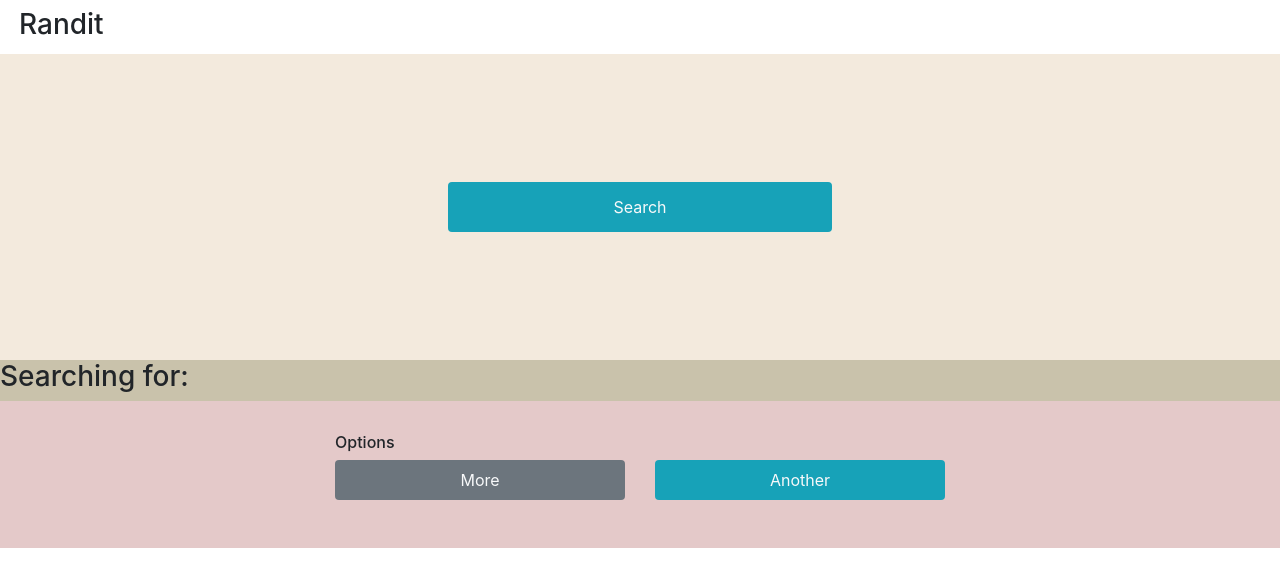
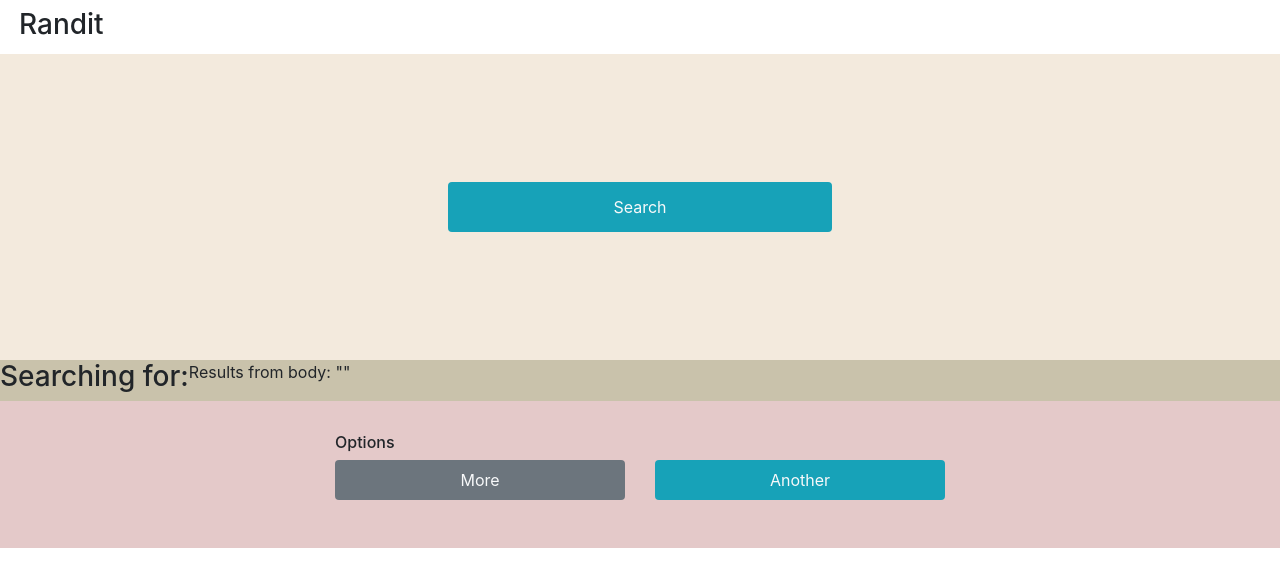
Before and after one commit to prestonwin78/Randit, a React (Create React App) app: page / in a window 1280 px wide. Shown: the top 586 px of the page. Built offline with nearby package versions, Linux system fonts and the light colour scheme.

Commit message:
Add basic API search

```diff
--- a/src/components/Body.js
+++ b/src/components/Body.js
@@ -1,17 +1,39 @@
-import React from 'react';
-import SearchBar from './SearchBar';
-import Results from './Results';
-import OptionsBar from './OptionsBar';
-
+import React, { useState } from "react";
+import SearchBar from "./SearchBar";
+import Results from "./Results";
+import OptionsBar from "./OptionsBar";
 
 function Body() {
-  return(
+  const [searchTerm, changeSearchTerm] = useState("");
+  const [results, updateResults] = useState("");
+  return (
     <div className="body">
-      <SearchBar />
-      <Results />
+      <SearchBar search={() => search(changeSearchTerm, updateResults)} />
+      <Results searchTerm={searchTerm} results={results} />
       <OptionsBar />
     </div>
   );
 }
 
+const search = async function (changeTermState, updateResults) {
+  let term = await getSearchTerm();
+  console.log("got search term: " + term);
+  changeTermState(term);
+  updateResults(await makeSearchOnApi(term));
+};
+
+const getSearchTerm = async function () {
+  return "basketball";
+};
+
+const makeSearchOnApi = async function (searchTerm) {
+  if (searchTerm !== "") {
+    let responseData;
+    await fetch(`https://www.reddit.com/search.json?q=${searchTerm}&limit=10`)
+      .then((response) => response.json())
+      .then((data) => (responseData = data));
+    return responseData;
+  }
+};
+
 export default Body;
--- /dev/null
+++ b/src/components/Post.js
@@ -0,0 +1,12 @@
+import React from "react";
+
+function Post(props) {
+  return (
+    <div>
+      <p>{props.title}</p>
+      <p>{props.text}</p>
+    </div>
+  );
+}
+
+export default Post;
--- a/src/components/Results.js
+++ b/src/components/Results.js
@@ -1,13 +1,27 @@
-import React, { useState } from "react";
+import React from "react";
+import Post from "./Post";
 import "../styles/styles.css";
 import "../styles/results.css";
 
-function Results() {
+function Results(props) {
+  const posts = getListOfPosts(props.results);
   return (
     <div className="row resultsbody">
-      <h3 className="searchtext">Searching for: {}</h3>
+      <h3 className="searchtext">Searching for: {props.searchTerm}</h3>
+      <p>Results from body: {JSON.stringify(props.results)}</p>
+      {posts}
     </div>
   );
 }
 
+function getListOfPosts(results) {
+  let posts = [];
+  /*
+  results.forEach((item) => {
+    <Post title={} text={} />;
+  });
+  */
+  return posts;
+}
+
 export default Results;
--- a/src/components/SearchBar.js
+++ b/src/components/SearchBar.js
@@ -1,12 +1,14 @@
-import React from 'react';
-import '../styles/searchbar.css';
+import React from "react";
+import "../styles/searchbar.css";
 
-function SearchBar() {
+function SearchBar(props) {
   return (
     <div className="row d-flex justify-content-center searchbar">
-      <button className="btn bg-info text-light">Search</button>
+      <button className="btn bg-info text-light" onClick={props.search}>
+        Search
+      </button>
     </div>
-  )
+  );
 }
 
 export default SearchBar;
```
